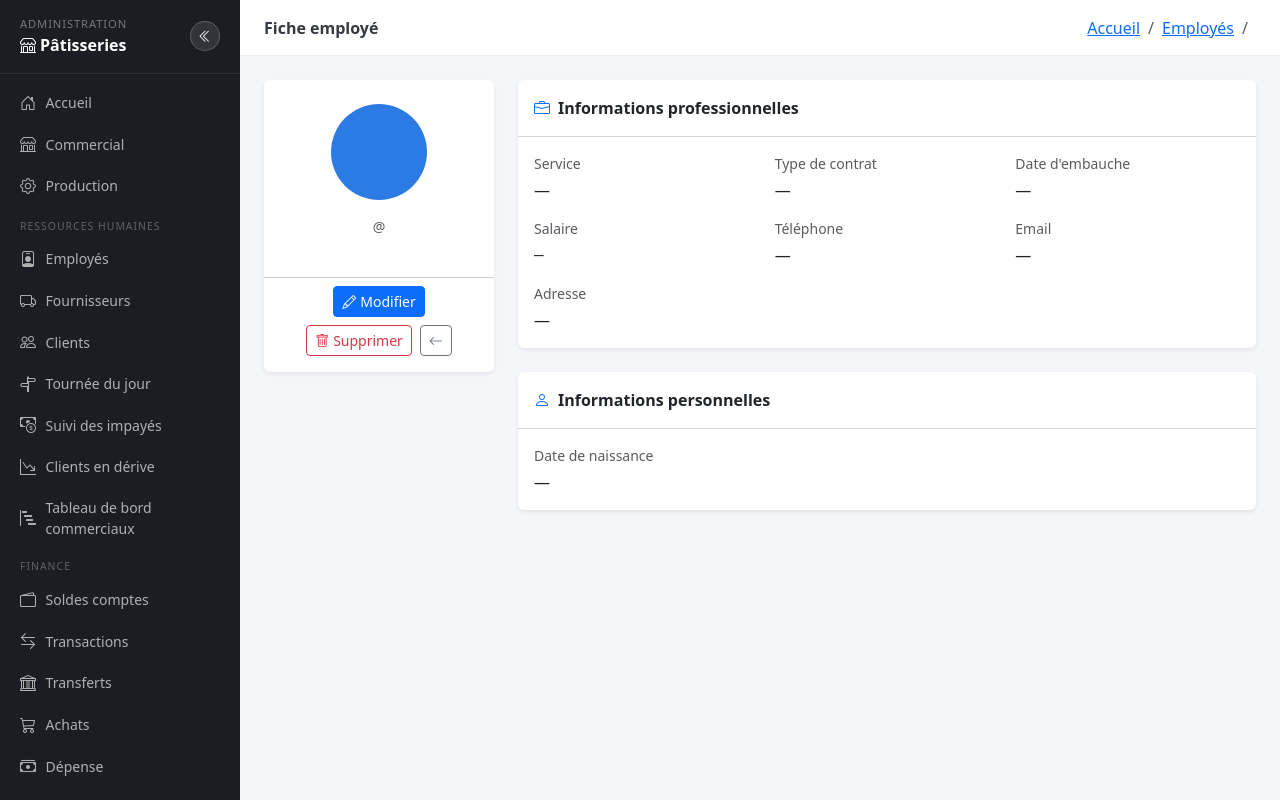
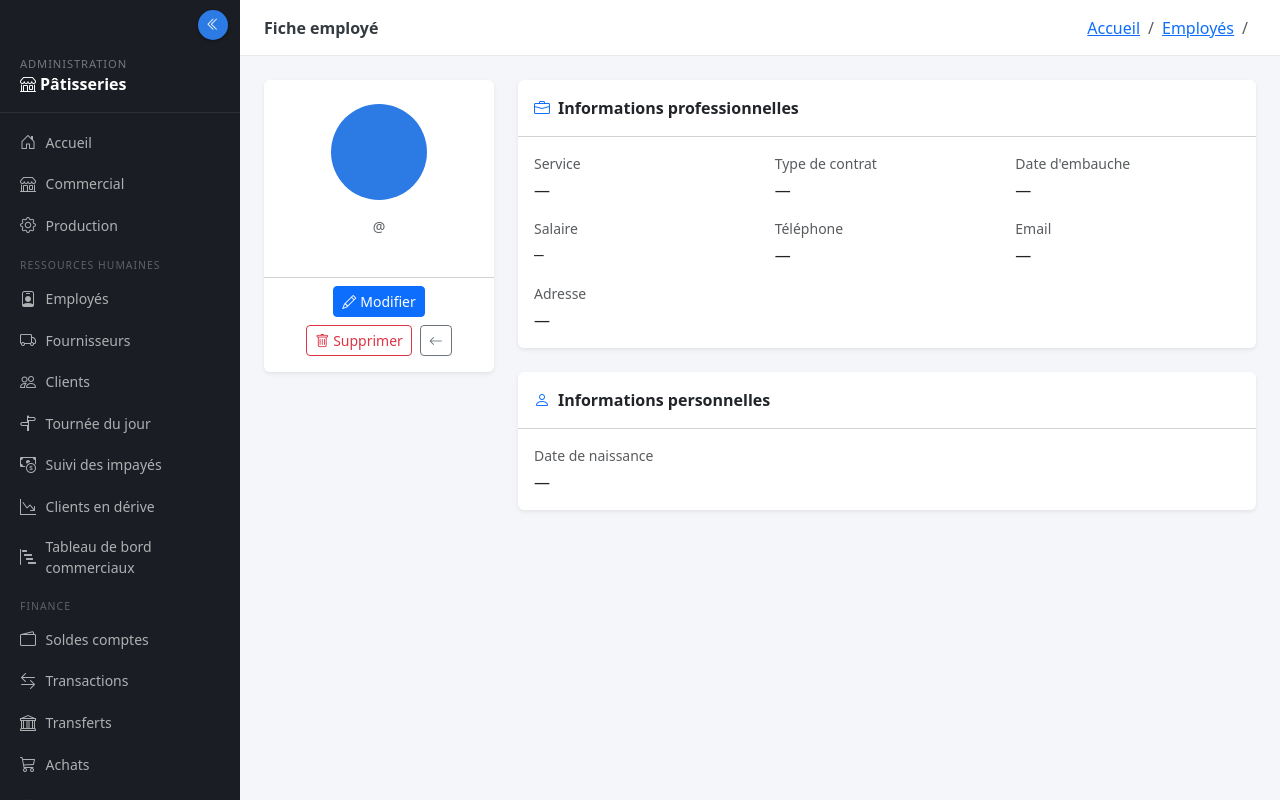
Before and after one commit to mohamedrachedheni/gestion_patisseries, a Django app: template templates/administration/employe/detail.html in a window 1280 px wide. Run offline with Django 5.2, Linux system fonts and the light colour scheme; the template is opened without the code that fills it, so the values that code supplies are empty.

Commit message:
correction sidebar

```diff
--- a/templates/base_global.html
+++ b/templates/base_global.html
@@ -36,20 +36,18 @@
       z-index: 1000;
       transition: transform .25s ease, width .2s ease;
     }
-    .sidebar-brand {
-      padding: 1rem 1.25rem;
-      border-bottom: 1px solid rgba(255,255,255,.08);
-      display: flex;
-      align-items: center;
-      justify-content: space-between;
-      gap: .5rem;
-    }
-    .sidebar-brand-text { min-width: 0; overflow: hidden; }
-    /* Bouton de réduction : reste DANS la boîte de la sidebar (jamais en
-       négatif/à cheval sur le bord) — #sidebar n'a que overflow-y: auto de
+    /* Ligne dédiée, seule, au-dessus du titre — n'importe jamais avec le
+       titre ni ne dépend de la largeur restante de la sidebar (contrairement
+       à un bouton logé à côté du titre, qui se retrouvait à l'étroit une
+       fois la sidebar réduite). #sidebar n'a que overflow-y: auto de
        déclaré, ce qui bascule implicitement overflow-x sur auto aussi (règle
        CSS peu connue) : tout ce qui dépasse la boîte, même de quelques px,
-       se fait rogner. D'où un cercle bien visible, à droite du titre. */
+       se fait rogner — d'où l'intérêt de ne rien coller au bord. */
+    .sidebar-toolbar {
+      display: flex;
+      justify-content: flex-end;
+      padding: .6rem .75rem 0;
+    }
     .sidebar-collapse-btn {
       flex-shrink: 0;
       width: 30px;
@@ -57,15 +55,20 @@
       display: flex;
       align-items: center;
       justify-content: center;
-      background: rgba(255,255,255,.1);
-      border: 1px solid rgba(255,255,255,.2);
+      background: var(--sidebar-active);
+      border: none;
       border-radius: 50%;
       color: #fff;
       padding: 0;
-      transition: background .15s, border-color .15s;
+      box-shadow: 0 1px 3px rgba(0,0,0,.4);
+      transition: background .15s;
     }
-    .sidebar-collapse-btn:hover { background: var(--sidebar-active); border-color: var(--sidebar-active); }
+    .sidebar-collapse-btn:hover { background: #1c63c9; }
     .sidebar-collapse-btn i { font-size: .85rem; transition: transform .2s ease; }
+    .sidebar-brand {
+      padding: 1rem 1.25rem;
+      border-bottom: 1px solid rgba(255,255,255,.08);
+    }
     .sidebar-brand .app-name {
       font-size: .7rem;
       letter-spacing: .08em;
@@ -144,12 +147,12 @@
     @media (min-width: 992px) {
       body.sidebar-collapsed #sidebar { width: var(--sidebar-width-collapsed); }
       body.sidebar-collapsed #wrapper { margin-left: var(--sidebar-width-collapsed); }
-      body.sidebar-collapsed .sidebar-brand {
-        padding-left: .5rem;
-        padding-right: .5rem;
+      body.sidebar-collapsed .sidebar-toolbar {
         justify-content: center;
+        padding-left: .25rem;
+        padding-right: .25rem;
       }
-      body.sidebar-collapsed .sidebar-brand-text,
+      body.sidebar-collapsed .sidebar-brand,
       body.sidebar-collapsed .sidebar-section,
       body.sidebar-collapsed .sidebar-user .user-info {
         display: none;
@@ -235,17 +238,18 @@
 {# ═══════════════════════════════════════════════════════ Sidebar #}
 <aside id="sidebar">
 
-  <div class="sidebar-brand">
-    <div class="sidebar-brand-text">
-      <div class="app-name">{% block sidebar_app_name %}Application{% endblock %}</div>
-      <div class="brand-title">
-        <i class="bi bi-shop me-1"></i>{% block sidebar_brand %}Pâtisseries{% endblock %}
-      </div>
-    </div>
-    <button type="button" class="sidebar-collapse-btn d-none d-lg-flex"
+  <div class="sidebar-toolbar d-none d-lg-flex">
+    <button type="button" class="sidebar-collapse-btn"
             id="sidebarCollapseToggle" title="Réduire/agrandir le menu" aria-label="Réduire/agrandir le menu">
       <i class="bi bi-chevron-double-left"></i>
     </button>
+  </div>
+
+  <div class="sidebar-brand">
+    <div class="app-name">{% block sidebar_app_name %}Application{% endblock %}</div>
+    <div class="brand-title">
+      <i class="bi bi-shop me-1"></i>{% block sidebar_brand %}Pâtisseries{% endblock %}
+    </div>
   </div>
 
   <nav class="sidebar-nav">
@@ -319,6 +323,7 @@
   (function () {
     var STORAGE_KEY = 'sidebarCollapsed';
     var toggleBtn = document.getElementById('sidebarCollapseToggle');
+    var sidebar = document.getElementById('sidebar');
 
     if (localStorage.getItem(STORAGE_KEY) === '1') {
       document.body.classList.add('sidebar-collapsed');
@@ -328,6 +333,25 @@
       var collapsed = document.body.classList.toggle('sidebar-collapsed');
       localStorage.setItem(STORAGE_KEY, collapsed ? '1' : '0');
     });
+
+    // Clic en dehors du sidebar : le réduit/ferme automatiquement.
+    // Évite d'avoir à recliquer le lien de la page active pour revenir
+    // au contenu (ce qui recharge la page et fait perdre les données affichées).
+    document.addEventListener('click', function (e) {
+      if (window.innerWidth >= 992) {
+        // Desktop : passe en mode réduit (icônes seules).
+        if (document.body.classList.contains('sidebar-collapsed')) return;
+        if (sidebar.contains(e.target)) return;
+        document.body.classList.add('sidebar-collapsed');
+        localStorage.setItem(STORAGE_KEY, '1');
+        return;
+      }
+      // Mobile (< 992px, "mode très réduit") : ferme le panneau hors-canevas.
+      if (!sidebar.classList.contains('show')) return;
+      if (sidebar.contains(e.target)) return;
+      if (e.target.closest('#sidebarToggle')) return;
+      sidebar.classList.remove('show');
+    });
   })();
 </script>
 
```
